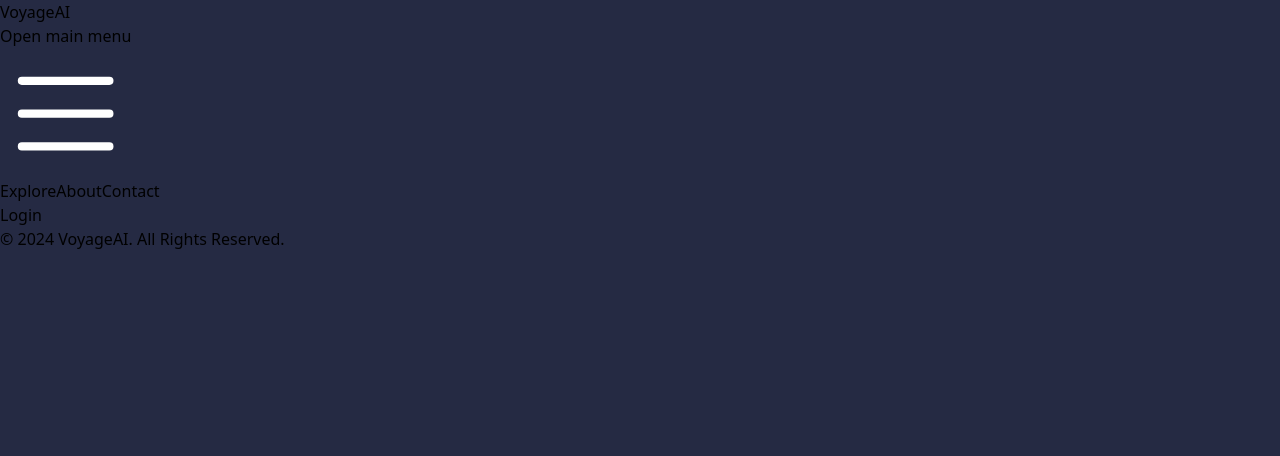
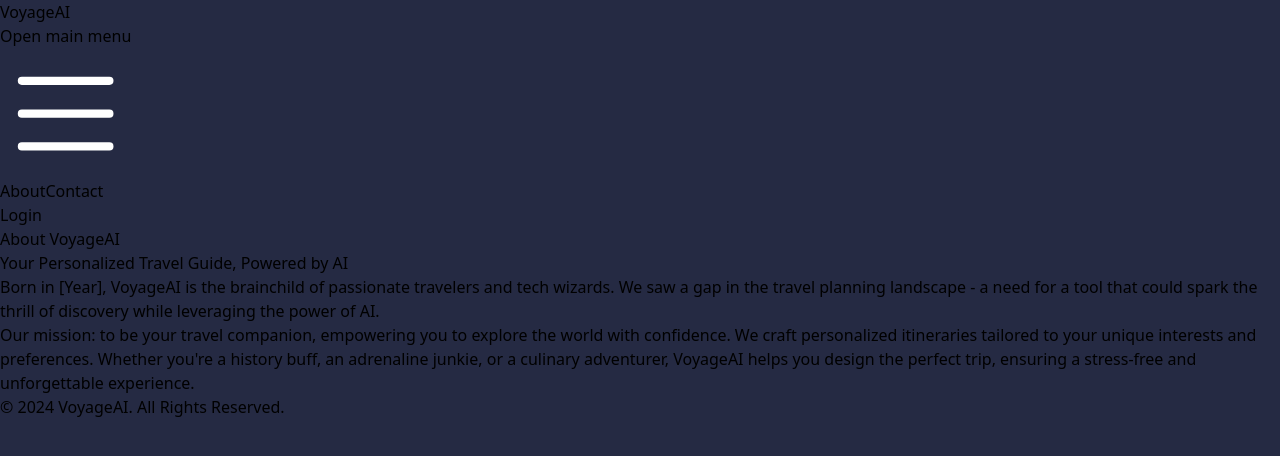
Before and after one commit to friedavocadoes/VoyagAI, a React (Vite) app: page /contact in a window 1280 px wide. Shown: the top 456 px of the page. Built offline with nearby package versions, Linux system fonts and the light colour scheme.

Commit message:
about us page

```diff
--- a/src/App.jsx
+++ b/src/App.jsx
@@ -8,6 +8,8 @@ import Body from './components/Body';
 import Footer from './components/Footer';
 import Generator from './pages/Generator';
 import Results from './pages/Results';
+import AboutUs from './pages/AboutUs';
+import Contact from './pages/Contact';
 
 function App() {
   return (
@@ -18,6 +20,8 @@ function App() {
             <Route path="/" element={<Homepage />} />  {/* Homepage route */}
             <Route path="/login" element={<Login />} />  {/* Login page route */}
             <Route path="/signup" element={<Signup />} />  {/* Signup page route */}
+            <Route path="/about" element={<AboutUs />} />  {/* About Us page route */}
+            <Route path="/contact" element={<Contact />} />  {/* Contact Us page route */}
           </Routes>
         </Body>
         <Routes>
--- a/src/components/Header.jsx
+++ b/src/components/Header.jsx
@@ -28,10 +28,10 @@ const Layout = ({ children }) => {
             </button>
           </div>
           <div className="hidden lg:flex lg:gap-x-12">
-          <Link to="/" className="text-md font-semibold leading-6 text-white">
+          {/* <Link to="/" className="text-md font-semibold leading-6 text-white">
             Explore
-          </Link>
-          <Link to="/#" className="text-md font-semibold leading-6 text-white">
+          </Link> */}
+          <Link to="/about" className="text-md font-semibold leading-6 text-white">
             About
           </Link>
           <Link to="/#" className="text-md font-semibold leading-6 text-white">
--- /dev/null
+++ b/src/pages/AboutUs.jsx
@@ -0,0 +1,27 @@
+// AboutUs.jsx
+import React from 'react';
+
+const AboutUs = () => {
+  return (
+    <div className="relative px-6 pt-14 flex items-center justify-center min-h-screen">
+      <div className="text-center max-w-[700px]"> {/* Limit text container width */}
+        <h1 className="text-4xl font-bold tracking-tight text-[#767fb4] sm:text-6xl">
+          About VoyageAI
+        </h1>
+        <p className="mt-6 text-lg leading-8 text-white">
+          Your Personalized Travel Guide, Powered by AI
+        </p>
+        <div className="mt-10 space-y-6 prose">
+          <p className="text-base leading-loose text-left"> {/* Left-align text */}
+            <span className="text-[#f9b17a] font-bold">Born in [Year],</span> VoyageAI is the brainchild of passionate travelers and tech wizards. We saw a gap in the travel planning landscape - a need for a tool that could spark the thrill of discovery while leveraging the power of AI.
+          </p>
+          <p className="text-base leading-loose text-left">
+            <span className="text-[#f9b17a] font-bold">Our mission:</span> to be your travel companion, empowering you to explore the world with confidence. We craft personalized itineraries tailored to your unique interests and preferences. Whether you're a history buff, an adrenaline junkie, or a culinary adventurer, VoyageAI helps you design the perfect trip, ensuring a stress-free and unforgettable experience.
+          </p>
+        </div>
+      </div>
+    </div>
+  );
+};
+
+export default AboutUs;
--- /dev/null
+++ b/src/pages/Contact.jsx
@@ -0,0 +1,27 @@
+// AboutUs.jsx
+import React from 'react';
+
+const Contact = () => {
+  return (
+    <div className="relative px-6 pt-14 flex items-center justify-center min-h-screen">
+      <div className="text-center max-w-[700px]"> {/* Limit text container width */}
+        <h1 className="text-4xl font-bold tracking-tight text-[#767fb4] sm:text-6xl">
+          About VoyageAI
+        </h1>
+        <p className="mt-6 text-lg leading-8 text-white">
+          Your Personalized Travel Guide, Powered by AI
+        </p>
+        <div className="mt-10 space-y-6 prose">
+          <p className="text-base leading-loose text-left"> {/* Left-align text */}
+            <span className="text-[#f9b17a] font-bold">Born in [Year],</span> VoyageAI is the brainchild of passionate travelers and tech wizards. We saw a gap in the travel planning landscape - a need for a tool that could spark the thrill of discovery while leveraging the power of AI.
+          </p>
+          <p className="text-base leading-loose text-left">
+            <span className="text-[#f9b17a] font-bold">Our mission:</span> to be your travel companion, empowering you to explore the world with confidence. We craft personalized itineraries tailored to your unique interests and preferences. Whether you're a history buff, an adrenaline junkie, or a culinary adventurer, VoyageAI helps you design the perfect trip, ensuring a stress-free and unforgettable experience.
+          </p>
+        </div>
+      </div>
+    </div>
+  );
+};
+
+export default Contact;
```
